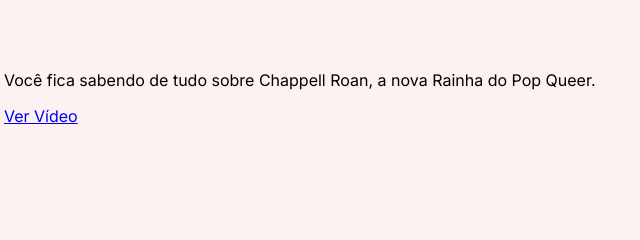
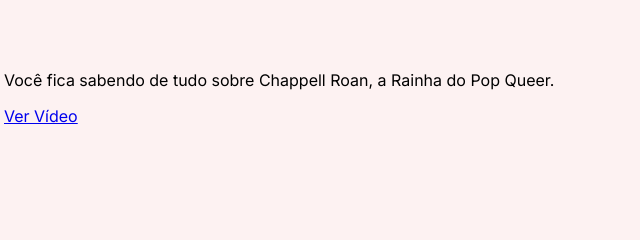
Before and after one commit to gabiileme/ppc, a plain HTML site: page index.html in a window 1280 px wide. Shown: the part 777-1017 px from the top of the page, 60-700 px from the left. Drawn offline with Linux system fonts and the light colour scheme.

Commit message:
Update index.html

```diff
--- a/index.html
+++ b/index.html
@@ -33,7 +33,7 @@
     <section class="container secundario">
         <div class="container__descricao">
             <p class="descricao__texto">
-                Você fica sabendo de tudo sobre Chappell Roan, a nova Rainha do Pop Queer.
+                Você fica sabendo de tudo sobre Chappell Roan, a Rainha do Pop Queer.
             </p>
             <a href="https://youtu.be/w4WiXKGCJhg?si=aq3T5ezN5NSTmBil" class="secundario__botao">Ver Vídeo</a>
         </div>
```
